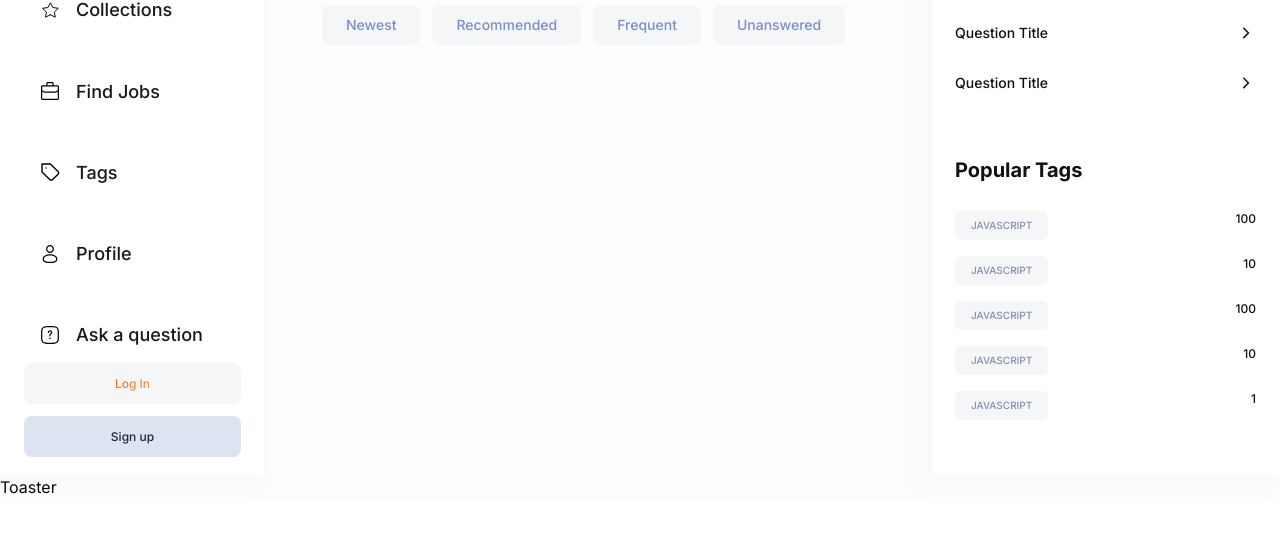
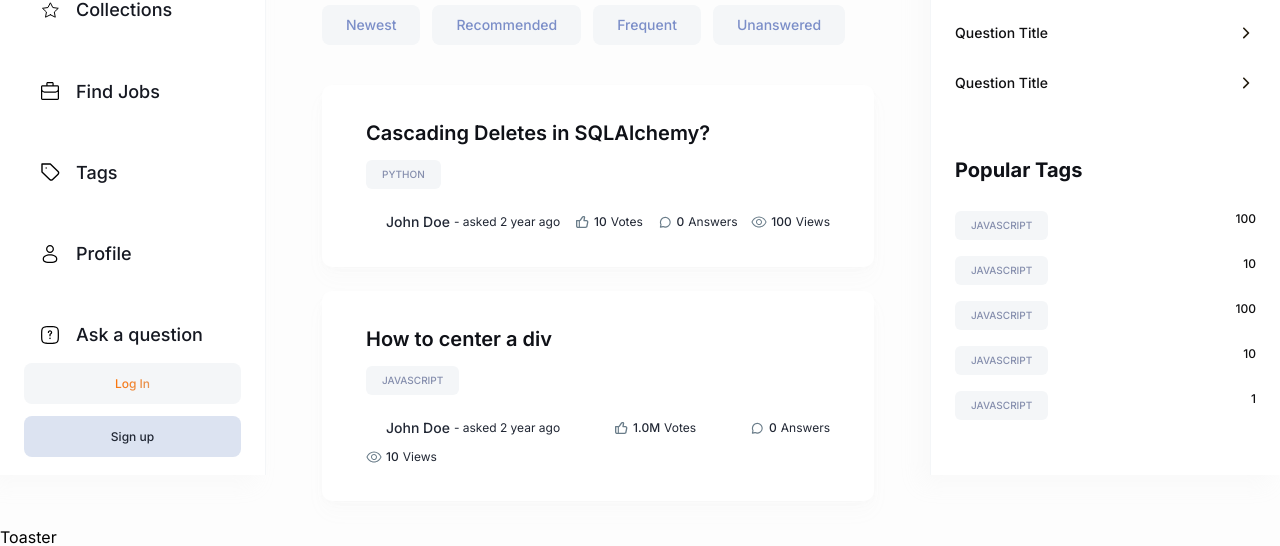
Before and after one commit to kanish-10/devflow, a Next.js app: page / in a window 1280 px wide. Shown: the part 325-871 px from the top of the page. Before the commit the page ends 824 px from the top, so only its background shows below. Built offline with nearby package versions, Linux system fonts and the light colour scheme; no server answers.

Commit message:
Question Card UI completed

```diff
--- a/app/(root)/(home)/page.tsx
+++ b/app/(root)/(home)/page.tsx
@@ -4,6 +4,31 @@
 import Filter from "@/components/shared/Filter";
 import { HomePageFilters } from "@/constants/filters";
 import HomeFilters from "@/components/shared/HomeFilters";
+import NoResult from "@/components/shared/NoResult";
+import QuestionCard from "@/components/cards/QuestionCard";
+
+const questions = [
+  {
+    _id: "1",
+    title: "Cascading Deletes in SQLAlchemy?",
+    tags: [{ _id: "1", name: "python" }],
+    author: { _id: "1", name: "John Doe", picture: "/assets/icons/avatar.svg" },
+    upvotes: 10,
+    views: 100,
+    answers: [],
+    createdAt: new Date("2021-09-01T12:00:00.000Z"),
+  },
+  {
+    _id: "2",
+    title: "How to center a div",
+    tags: [{ _id: "1", name: "javascript" }],
+    author: { _id: "1", name: "John Doe", picture: "/assets/icons/avatar.svg" },
+    upvotes: 1000000,
+    views: 10,
+    answers: [],
+    createdAt: new Date("2021-09-01T12:00:00.000Z"),
+  },
+];
 
 export default function Home() {
   return (
@@ -31,6 +56,30 @@
         />
       </div>
       <HomeFilters />
+      <div className="mt-10 flex w-full flex-col gap-6">
+        {questions.length > 0 ? (
+          questions.map((question) => (
+            <QuestionCard
+              key={question._id}
+              _id={question._id}
+              title={question.title}
+              tags={question.tags}
+              author={question.author}
+              upvotes={question.upvotes}
+              views={question.views}
+              answers={question.answers}
+              createdAt={question.createdAt}
+            />
+          ))
+        ) : (
+          <NoResult
+            title="There's no question to show"
+            description="Be the first to break the silence! 🚀 Ask a Question and kickstart the discussion. Our query could be the next big thing others learn from. Get involved! 💡"
+            link="/ask-question"
+            linkTitle="Ask a question"
+          />
+        )}
+      </div>
     </>
   );
 }
--- /dev/null
+++ b/components/cards/QuestionCard.tsx
@@ -0,0 +1,89 @@
+import Link from "next/link";
+import Tag from "@/components/shared/Tag";
+import Metric from "@/components/shared/Metric";
+import { getFormattedNumber, getTimestamp } from "@/lib/utils";
+
+interface QuestionCardProps {
+  _id: string;
+  title: string;
+  tags: {
+    _id: string;
+    name: string;
+  }[];
+  author: {
+    _id: string;
+    name: string;
+    picture: string;
+  };
+  upvotes: number;
+  views: number;
+  answers: Array<object>;
+  createdAt: Date;
+}
+
+const QuestionCard = ({
+  _id,
+  answers,
+  author,
+  createdAt,
+  upvotes,
+  views,
+  tags,
+  title,
+}: QuestionCardProps) => {
+  return (
+    <div className="card-wrapper rounded-[10px] p-9 sm:px-11">
+      <div className="flex flex-col-reverse items-start justify-between gap-5 sm:flex-row">
+        <div className="">
+          <span className="subtle-regular text-dark400_light700 line-clamp-1 flex sm:hidden">
+            {getTimestamp(createdAt)}
+          </span>
+          <Link href={`/question/${_id}`}>
+            <h3 className="sm:h3-semibold base-semibold text-dark200_light900 line-clamp-1 flex-1">
+              {title}
+            </h3>
+          </Link>
+        </div>
+      </div>
+      <div className="mt-3.5 flex flex-wrap gap-2">
+        {tags.map((tag) => (
+          <Tag _id={tag._id} name={tag.name} key={tag.name} />
+        ))}
+      </div>
+      <div className="flex-between mt-6 w-full flex-wrap gap-3">
+        <Metric
+          imgUrl={author.picture}
+          alt="author"
+          value={author.name}
+          title={` - asked ${getTimestamp(createdAt)}`}
+          href={`/profile/${author._id}`}
+          isAuthor
+          textStyles="body-medium text-dark400_light700"
+        />
+        <Metric
+          imgUrl="/assets/icons/like.svg"
+          alt="Upvotes"
+          value={getFormattedNumber(upvotes)}
+          title=" Votes"
+          textStyles="small-medium text-dark400_light800"
+        />
+        <Metric
+          imgUrl="/assets/icons/message.svg"
+          alt="message"
+          value={getFormattedNumber(answers.length)}
+          title=" Answers"
+          textStyles="small-medium text-dark400_light800"
+        />
+        <Metric
+          imgUrl="/assets/icons/eye.svg"
+          alt="eye"
+          value={getFormattedNumber(views)}
+          title=" Views"
+          textStyles="small-medium text-dark400_light800"
+        />
+      </div>
+    </div>
+  );
+};
+
+export default QuestionCard;
--- /dev/null
+++ b/components/shared/Metric.tsx
@@ -0,0 +1,53 @@
+import Image from "next/image";
+import Link from "next/link";
+
+interface MetricProps {
+  imgUrl: string;
+  alt: string;
+  value: string | number;
+  title: string;
+  href?: string;
+  textStyles?: string;
+  isAuthor?: boolean;
+}
+
+const Metric = ({
+  imgUrl,
+  title,
+  isAuthor,
+  textStyles,
+  alt,
+  value,
+  href,
+}: MetricProps) => {
+  const metricContent = (
+    <>
+      <Image
+        src={imgUrl}
+        alt={alt}
+        width={16}
+        height={16}
+        className={`object-contain ${href ? "rounded-full" : ""}`}
+      />
+      <p className={`${textStyles} flex items-center gap-1`}>
+        {value}
+        <span
+          className={`small-regular line-clamp-1 ${isAuthor ? "max-sm:hidden" : ""}`}
+        >
+          {title}
+        </span>
+      </p>
+    </>
+  );
+
+  if (href)
+    return (
+      <Link href={href} className="flex-center gap-1">
+        {metricContent}
+      </Link>
+    );
+
+  return <div className="flex-center flex-wrap gap-1">{metricContent}</div>;
+};
+
+export default Metric;
--- /dev/null
+++ b/components/shared/NoResult.tsx
@@ -0,0 +1,42 @@
+import Image from "next/image";
+import Link from "next/link";
+import { Button } from "@/components/ui/button";
+
+interface NoResultProps {
+  title: string;
+  link: string;
+  linkTitle: string;
+  description: string;
+}
+
+const NoResult = ({ title, link, linkTitle, description }: NoResultProps) => {
+  return (
+    <div className="mt-10 flex w-full flex-col items-center justify-center">
+      <Image
+        src="/assets/images/light-illustration.png"
+        alt="No result illustration"
+        width={270}
+        height={200}
+        className="block object-contain dark:hidden"
+      />
+      <Image
+        src="/assets/images/dark-illustration.png"
+        alt="No result illustration"
+        width={270}
+        height={200}
+        className="hidden object-contain dark:flex"
+      />
+      <h2 className="h2-bold text-dark200_light900 mt-8">{title}</h2>
+      <p className="body-regular text-dark500_light700 my-3.5 max-w-md text-center">
+        {description}
+      </p>
+      <Link href={link}>
+        <Button className="paragraph-medium mt-5 min-h-[46px] rounded-lg bg-primary-500 px-4 py-3 text-light-900 hover:bg-primary-500 dark:bg-primary-500 dark:text-light-900">
+          {linkTitle}
+        </Button>
+      </Link>
+    </div>
+  );
+};
+
+export default NoResult;
--- a/lib/utils.ts
+++ b/lib/utils.ts
@@ -1,6 +1,41 @@
-import { type ClassValue, clsx } from "clsx"
-import { twMerge } from "tailwind-merge"
+import { type ClassValue, clsx } from "clsx";
+import { twMerge } from "tailwind-merge";
 
 export function cn(...inputs: ClassValue[]) {
-  return twMerge(clsx(inputs))
+  return twMerge(clsx(inputs));
 }
+
+export const getTimestamp = (createdAt: Date): string => {
+  const now: Date = new Date();
+  const timeDifference: number = now.getTime() - createdAt.getTime();
+
+  // Define time intervals in milliseconds
+  const timeUnits: {
+    unit: string;
+    milliseconds: number;
+  }[] = [
+    { unit: "year", milliseconds: 365 * 24 * 60 * 60 * 1000 },
+    { unit: "month", milliseconds: 30 * 24 * 60 * 60 * 1000 },
+    { unit: "week", milliseconds: 7 * 24 * 60 * 60 * 1000 },
+    { unit: "day", milliseconds: 24 * 60 * 60 * 1000 },
+    { unit: "hour", milliseconds: 60 * 60 * 1000 },
+    { unit: "minute", milliseconds: 60 * 1000 },
+    { unit: "second", milliseconds: 1000 },
+  ];
+
+  for (const { unit, milliseconds } of timeUnits) {
+    const time: number = Math.floor(timeDifference / milliseconds);
+    if (time >= 1) {
+      return `${time} ${unit}${time === 1 ? "s" : ""} ago`;
+    }
+  }
+
+  return "Just now";
+};
+
+export const getFormattedNumber = (number: number): string => {
+  if (number < 1000) return number.toString(); // Return the same number
+  if (number < 1000000) return `${(number / 1000).toFixed(1)}K`; // Convert to K for number from 1000 < n < 1 million
+  if (number < 1000000000) return `${(number / 1000000).toFixed(1)}M`; // Convert to M for number from 1 million < n < 1 billion
+  return `${(number / 1000000000).toFixed(1)}B`; // Convert to B for number n > 1 billion
+};
```
